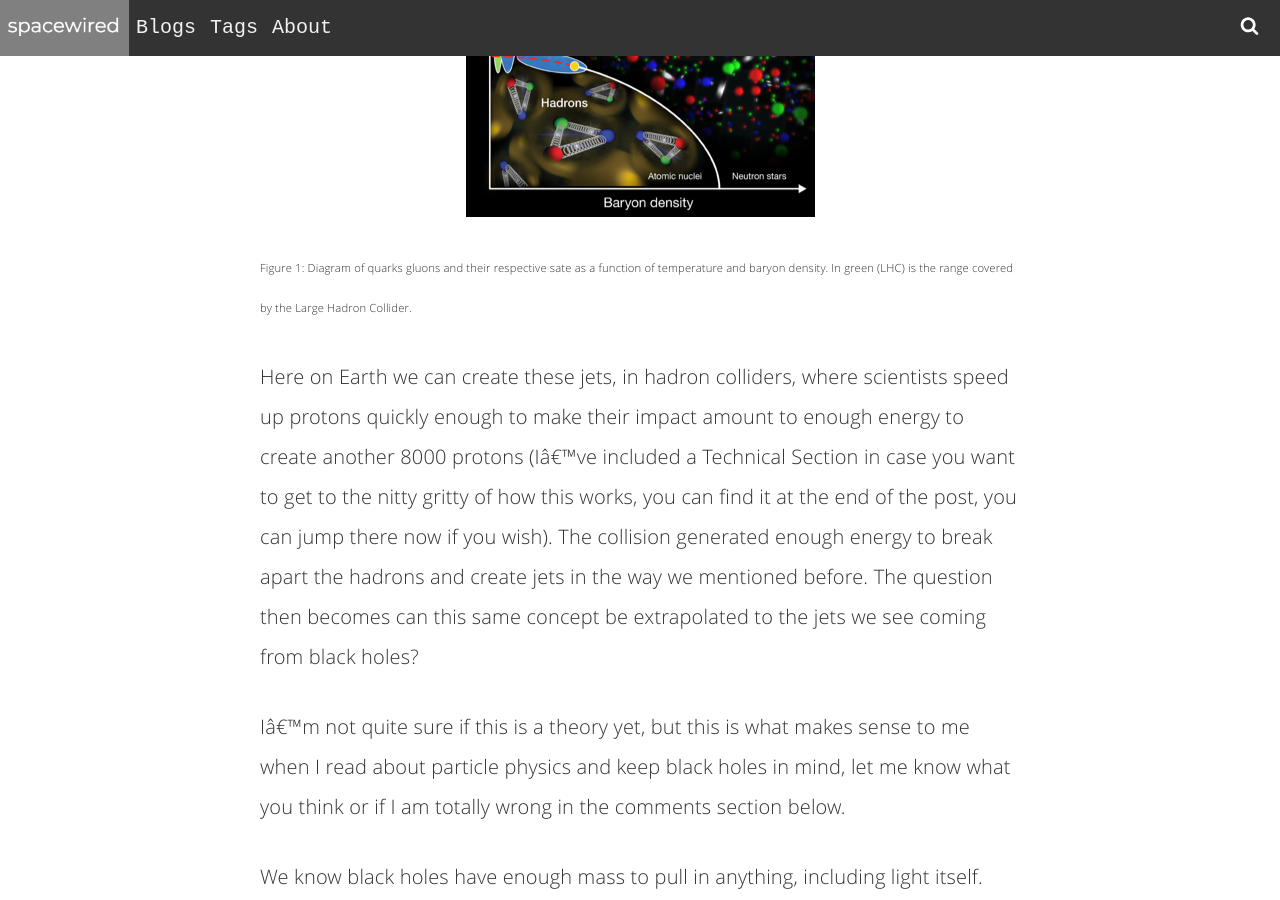
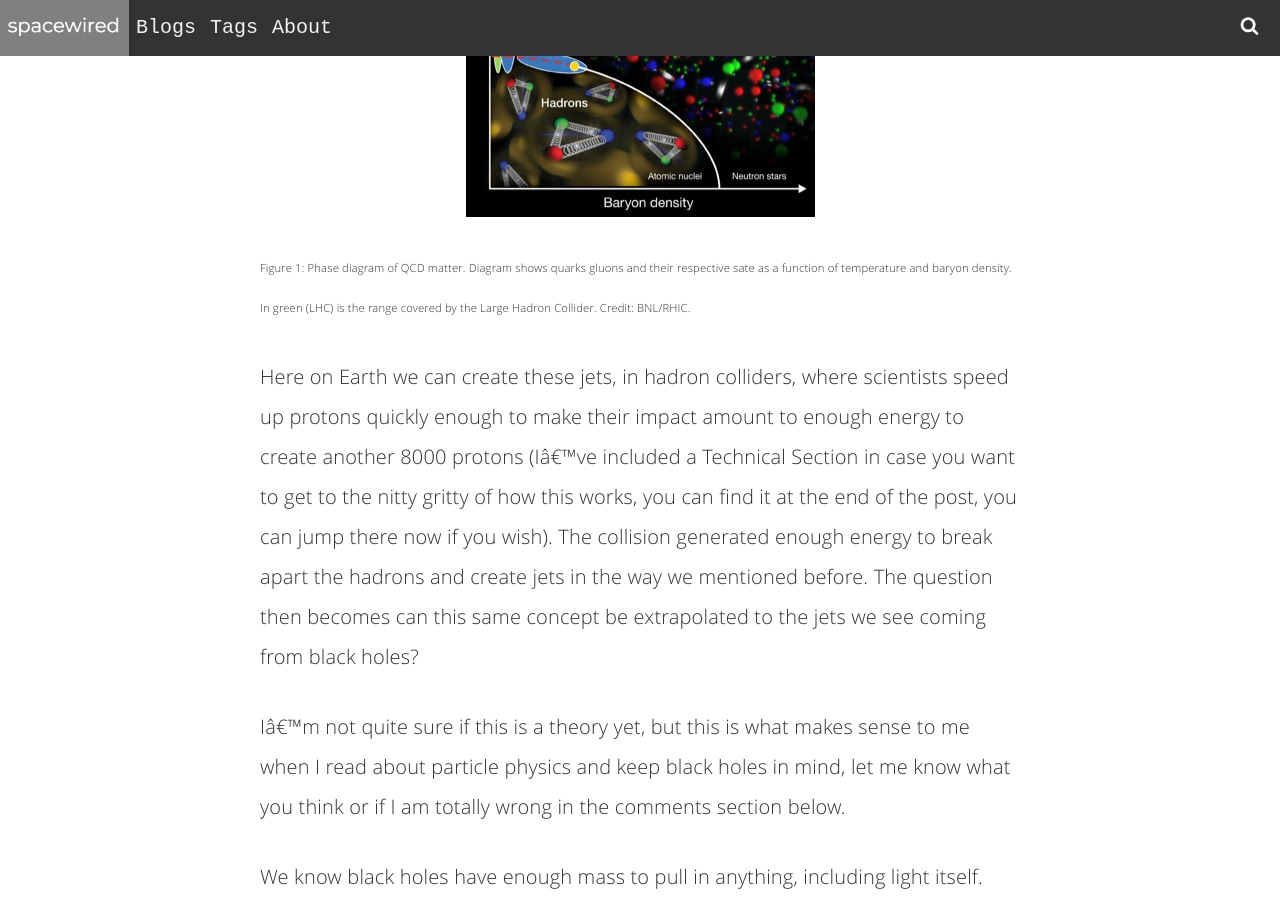
Before and after one commit to spacewired/spacewired.github.io, a Jekyll site: the page built from _posts/2019-05-04-Discussing-Black-Hole-Jets.md, in a window 1280 px wide and 900 px high, scrolled down 3034 px. Built offline with Jekyll 4.4.1, drawn with Linux system fonts in a browser that asks for light colours; comment, search, counter and statistics services are not loaded; some of the changed text lies outside the part shown.

Commit message:
Add picture credits to jets post

```diff
--- a/_posts/2019-05-04-Discussing-Black-Hole-Jets.md
+++ b/_posts/2019-05-04-Discussing-Black-Hole-Jets.md
@@ -36,7 +36,7 @@
 
 I mentioned before that there are six categories for quarks, that even number is not a coincidence, quarks are never found on their own, they are always in pairs, top and bottom, up and down, and strange and charm. Groups of quarks are called hadrons (Check Figure 1), which are held together by a force called a gluon. You can think of the force pulling these hadrons together as a string, the more you pull the quarks apart the tenser the string grows. If you pull on the quarks and let go of them, the tension on the string quickly pulls them back together, however if you put in enough energy, you could pull the quarks until that string breaks at which point it is more effective to use that energy to create new quarks than it is to pull the old quark partners together. These new quarks quickly create new hadrons which are ejected in a stream that we call a jet. There you have it! We have now touched every word on the title of this post… well except the black hole but we will get to it.
 
-![quark gluon diagram](/assets/img/BLACKHOLE/quark-gluon.png)<sub><sup>Figure 1: Diagram of quarks gluons and their respective sate as a function of temperature and baryon density. In green (LHC) is the range covered by the Large Hadron Collider. </sup></sub>
+![quark gluon diagram](/assets/img/BLACKHOLE/quark-gluon.png)<sub><sup>Figure 1: Phase diagram of QCD matter. Diagram shows quarks gluons and their respective sate as a function of temperature and baryon density. In green (LHC) is the range covered by the Large Hadron Collider. Credit: BNL/RHIC.</sup></sub>
 
 Here on Earth we can create these jets, in hadron colliders, where scientists speed up protons quickly enough to make their impact amount to enough energy to create another 8000 protons (I’ve included a Technical Section in case you want to get to the nitty gritty of how this works, you can find it at the end of the post, you can jump there now if you wish). The collision generated enough energy to break apart the hadrons and create jets in the way we mentioned before. The question then becomes can this same concept be extrapolated to the jets we see coming from black holes?
 
@@ -44,7 +44,7 @@
 
 We know black holes have enough mass to pull in anything, including light itself. Check out our previous post on black holes for a better break down. This strong gravitational pull means that even hadrons will be pulled in by the black hole as they enter the event horizon. As we know from our previous blog post discussion, as things approach the singularity of a black hole they gain higher velocities, meaning that in the case of a hadron, the quarks closer to the center of the black hole will be pulled at a greater velocity than those on the outer side.
 
-![Black hole jet](/assets/img/BLACKHOLE/description-jet.jpg)<sub><sup>Figure 2: Black hole components of jet formed by accretion disk.</sup></sub>
+![Black hole jet](/assets/img/BLACKHOLE/description-jet.jpg)<sub><sup>Figure 2: Black hole components of jet formed by accretion disk.  Credit: NASA, ESA, and A. Feild (STScI).</sup></sub>
 
 This difference in velocity will tear the quarks apart with enough energy to then create a snap in the string (gluon) we talked about before. As this happens, some jets are created in the direction opposite to the black hole, making it look as if the black hole was ejecting matter. On Figure 2 you can see the different parts of the black hole, and the hot plasma in the middle of the jet, could be composed of this gluon-quark plasma.
 
```
Also changed, not shown: other parts of _posts/2019-05-04-Discussing-Black-Hole-Jets.md (+2 -0 lines).
